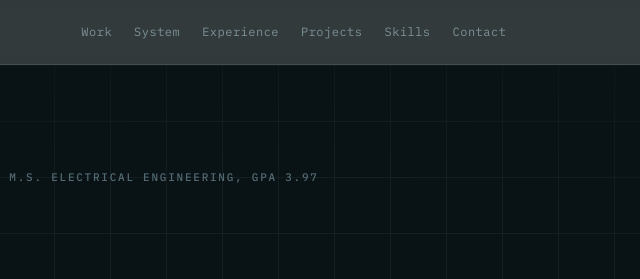
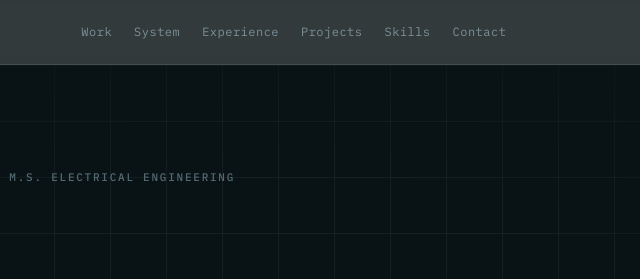
Before and after one commit to Abtsega123/ribka_portfolio, a plain HTML site: page index.html in a window 1280 px wide. Shown: the top 279 px of the page, 338-978 px from the left. Drawn offline with Linux system fonts and the light colour scheme.

Commit message:
Update eyebrow paragraph in index.html
Removed GPA information from the eyebrow paragraph.

```diff
--- a/index.html
+++ b/index.html
@@ -336,7 +336,7 @@ footer{border-top:1px solid var(--line-d);padding:22px 0;font-family:var(--mono)
 <header class="hero" id="top">
   <div class="hero-grid"></div>
   <div class="wrap hero-in">
-    <p class="eyebrow">Washington, D.C. area &nbsp;/&nbsp; M.S. Electrical Engineering, GPA 3.97</p>
+    <p class="eyebrow">Washington, D.C. area &nbsp;/&nbsp; M.S. Electrical Engineering</p>
     <h1>Ribka<br><em>Tiruneh</em></h1>
     <p class="role-line" id="roleLine">Backend Engineer, real-time and distributed services</p>
     <p class="hero-lede" id="heroLede">
```
